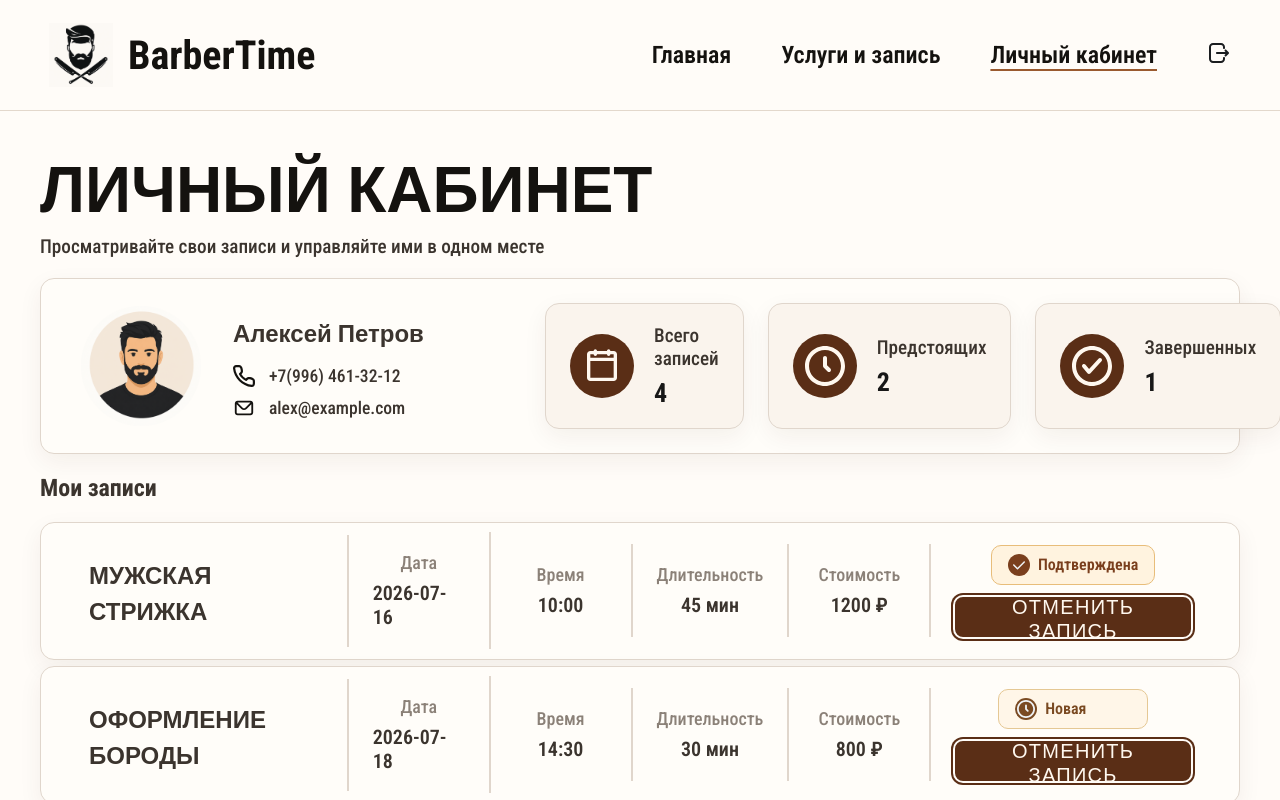
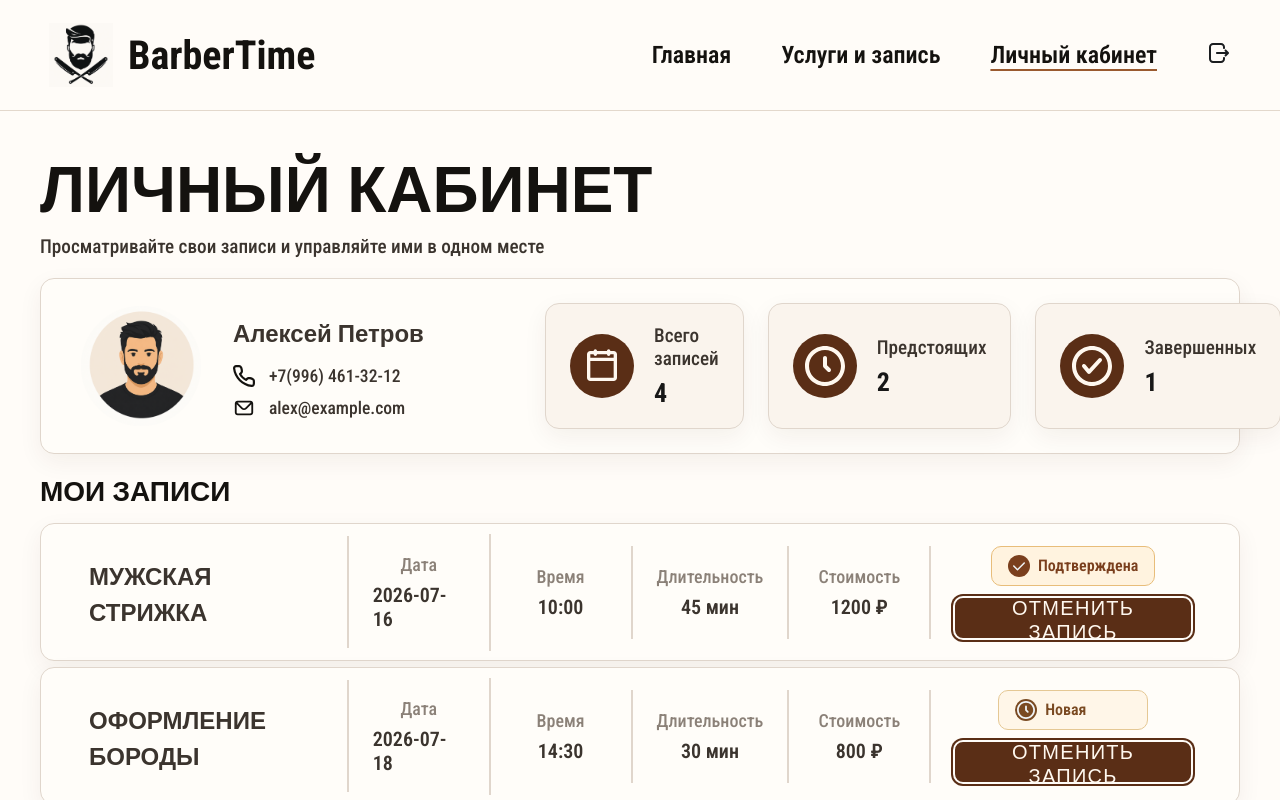
Before and after one commit to slavmi1/practice-react-app, a React (Vite) app: page /login in a window 1280 px wide. Both pictures are taken after typing "name@example.com", "Sample123" into the empty fields and a click on the button "ВОЙТИ". Shown: the top 800 px of the page. Built offline with nearby package versions, Linux system fonts and the light colour scheme.

Commit message:
the absolutely final layout of the Profile

```diff
--- a/src/components/Pages/Profile/Profile.module.scss
+++ b/src/components/Pages/Profile/Profile.module.scss
@@ -20,3 +20,12 @@
 
   font-size: 1.2rem;
 }
+
+.myBookings {
+  margin: 14px 0;
+
+  font-family: "Oswald", sans-serif;
+  font-size: 1.75rem;
+  color: #14120f;
+  text-transform: uppercase;
+}
--- a/src/components/Pages/Profile/Profile.tsx
+++ b/src/components/Pages/Profile/Profile.tsx
@@ -60,7 +60,7 @@ const Profile = () => {
       </p>
       <UserInfoCard />
 
-      <h2>Мои записи</h2>
+      <h2 className={styles.myBookings}>Мои записи</h2>
       <BookingsList bookings={bookings} />
       <div></div>
     </div>
```
